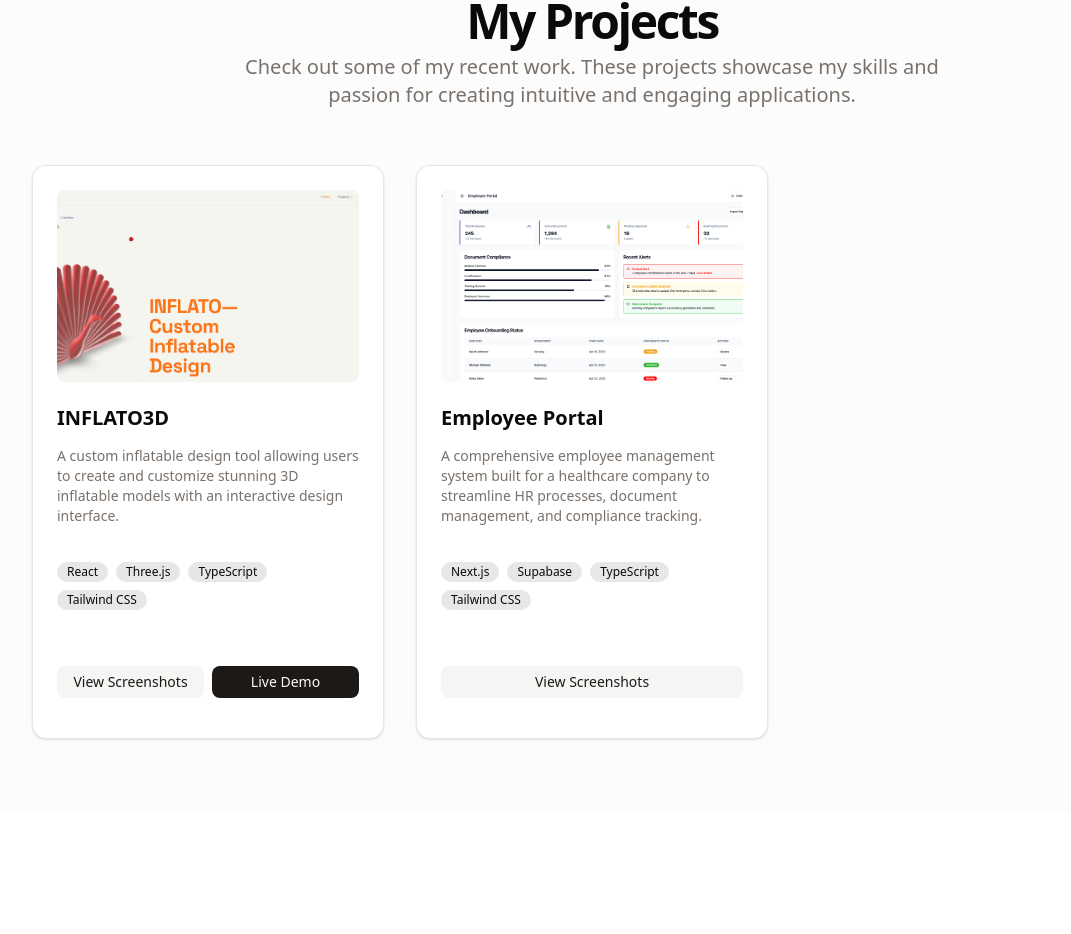
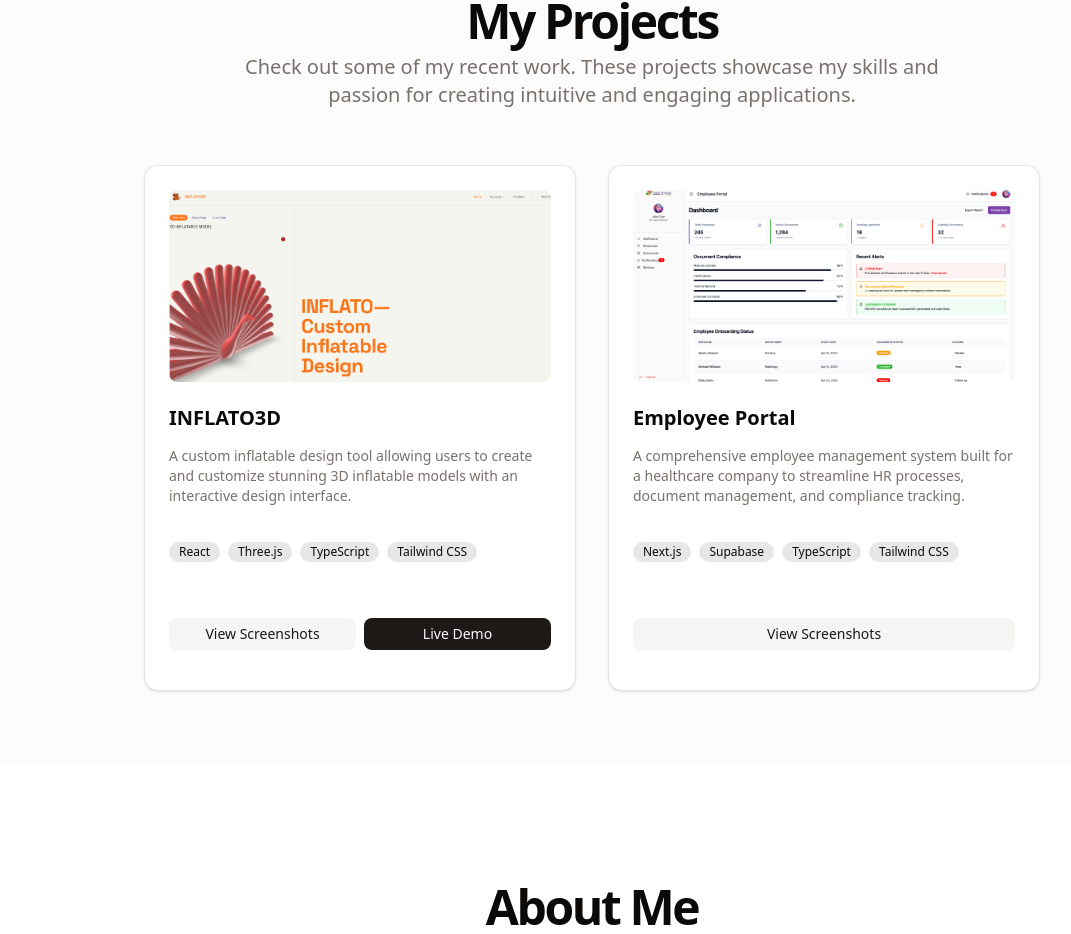
Before and after one commit to Deba97/portfolio-website, a Next.js app: page / in a window 1280 px wide. Shown: the part 762-1696 px from the top of the page, without its empty margins (48-1119 px from the left). Built offline with nearby package versions, Linux system fonts and the light colour scheme.

Commit message:
fix: Center project cards in grid layout

```diff
--- a/src/components/Projects.tsx
+++ b/src/components/Projects.tsx
@@ -97,7 +97,7 @@
           My Projects
         </AnimatedHeading>
 
-        <div className="grid grid-cols-1 md:grid-cols-2 lg:grid-cols-3 gap-8">
+        <div className="grid grid-cols-1 md:grid-cols-2 lg:grid-cols-2 gap-8 max-w-4xl mx-auto">
           {projects.map((project, index) => (
             <AnimatedSection
               key={project.id}
```
